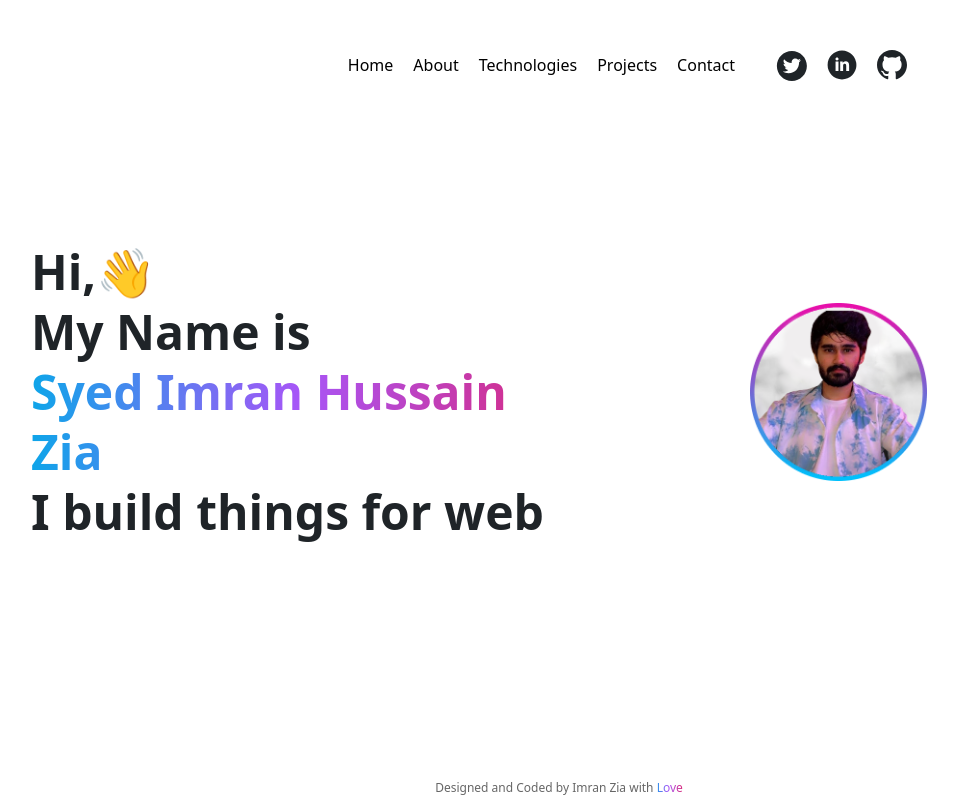
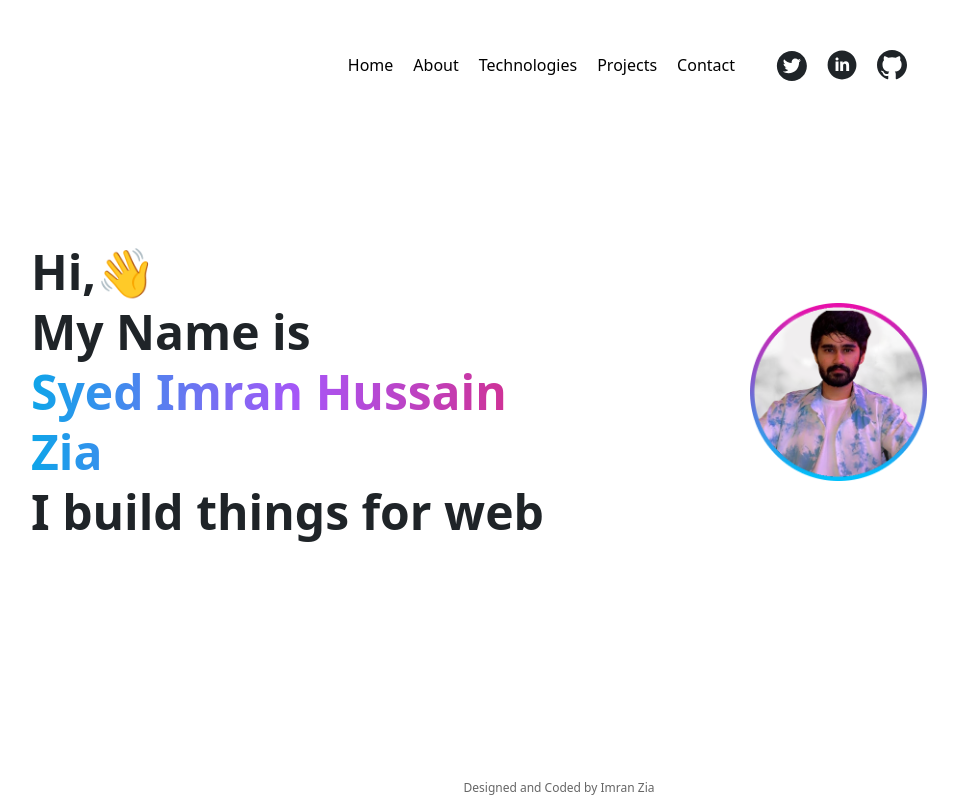
Before and after one commit to whatimran/Portfolio, a React (Create React App) app: page / in a window 1280 px wide. Shown: the whole page, without its empty margins (161-1119 px from the left). Built offline with nearby package versions, Linux system fonts and the light colour scheme.

Commit message:
Update Footer.js

```diff
--- a/src/Components/Footer.js
+++ b/src/Components/Footer.js
@@ -6,14 +6,12 @@ function Footer() {
         Designed and Coded by{" "}
         <a
           className="font-medium"
-          href="https://imranzia.com"
+          href="/"
           target="_blank"
           rel="noreferrer noopener"
         >
           Imran Zia
         </a>{" "}
-        with
-        <span className="text-gradient font-medium"> Love</span>
       </p>
     </footer>
   );
```
